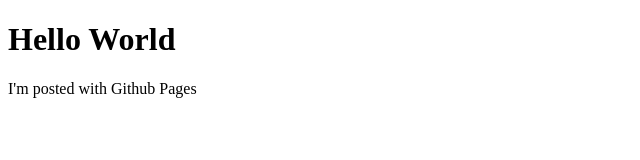
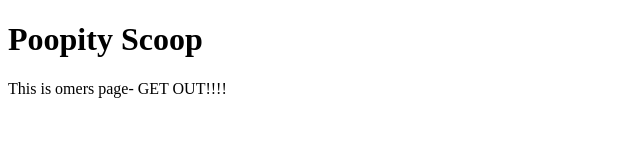
Before and after one commit to Omerpolicker/Omerpolicker.github.io, a plain HTML site: page index.html in a window 1280 px wide. Shown: the whole page, without its empty margins (0-640 px from the left). Drawn offline with Linux system fonts and the light colour scheme.

Commit message:
Update index.html

```diff
--- a/index.html
+++ b/index.html
@@ -1,7 +1,7 @@
 <!DOCTYPE html>
 <html>
 <body>
-    <h1>Hello World</h1>
-    <p> I'm posted with Github Pages</p>
+    <h1>Poopity Scoop </h1>
+    <p> This is omers page- GET OUT!!!!</p>
 </body>
 </html>
```
